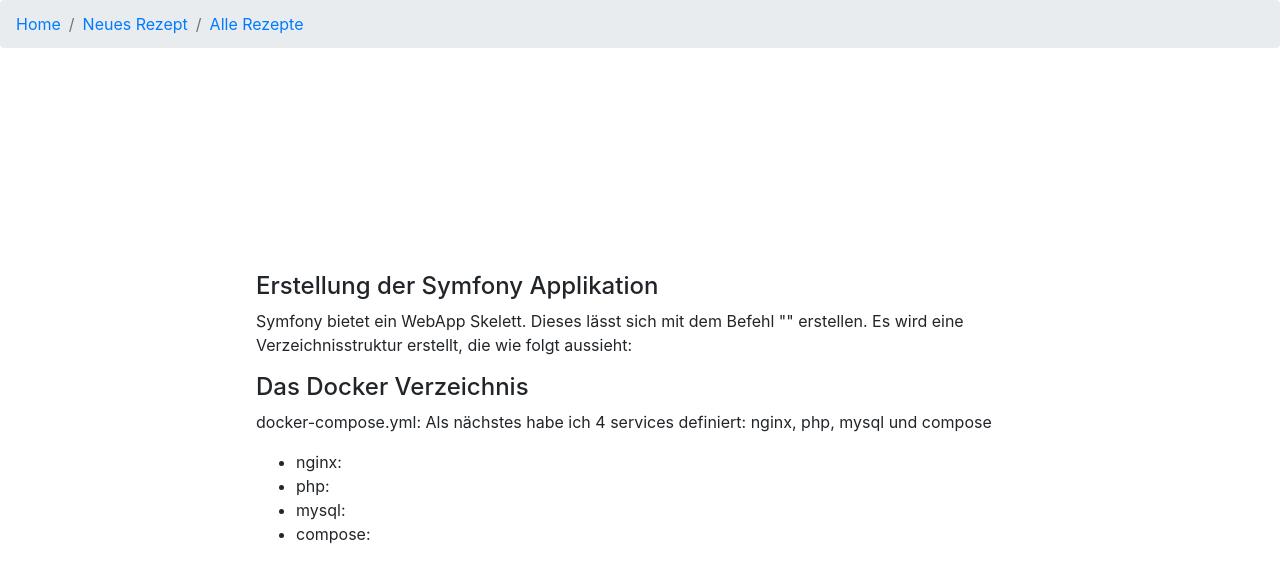
After one commit to Kathi-W/Docker-Projekt, a Symfony app: template application/templates/doku.html.twig in a window 1280 px wide. The commit adds this page. Shown: the top 583 px of the page. Run offline with Twig, Linux system fonts and the light colour scheme; the template is opened without the code that fills it, so the values that code supplies are empty; some libraries are stand-ins or nearby versions.

Commit message:
working on Database, added doku

```diff
--- a/application/config/routes.yaml
+++ b/application/config/routes.yaml
@@ -16,3 +16,7 @@ new_recipe:
 all:
   path: /all
   controller: App\Controller\RecipeController:allRecipesAction
+
+doku:
+  path: /doku
+  controller: App\Controller\RecipeController:dokuAction
--- a/application/public/index.php
+++ b/application/public/index.php
@@ -13,6 +13,7 @@ if (!isset($_SERVER['APP_ENV'])) {
         throw new \RuntimeException('APP_ENV environment variable is not defined. You need to define environment variables for configuration or add "symfony/dotenv" as a Composer dependency to load variables from a .env file.');
     }
     (new Dotenv())->load(__DIR__.'/../.env');
+//    (new Dotenv())->load(__DIR__.'/../../docker/.env');
 }
 
 $env = $_SERVER['APP_ENV'] ?? 'dev';
--- a/application/src/Controller/RecipeController.php
+++ b/application/src/Controller/RecipeController.php
@@ -4,7 +4,6 @@ namespace App\Controller;
 
 use src\Entity\Recipe;
 use Symfony\Component\HttpFoundation\Request;
-use Symfony\Component\HttpFoundation\Response;
 use Symfony\Bundle\FrameworkBundle\Controller\Controller;
 
 
@@ -26,4 +25,9 @@ class RecipeController extends Controller
     {
         return $this->render('all_recipes.html.twig', array());;
     }
+
+    public function dokuAction()
+    {
+        return $this->render('doku.html.twig', array());
+    }
 }
--- /dev/null
+++ b/application/templates/doku.html.twig
@@ -0,0 +1,30 @@
+{% extends "layout.html.twig" %}
+
+{% block content %}
+
+    <div class="doku">
+    <h4>Erstellung der Symfony Applikation</h4>
+    <p>
+        Symfony bietet ein WebApp Skelett. Dieses lässt sich mit dem Befehl "" erstellen.
+        Es wird eine Verzeichnisstruktur erstellt, die wie folgt aussieht:
+
+    </p>
+
+    <h4>Das Docker Verzeichnis</h4>
+    <p>
+
+    docker-compose.yml: Als nächstes habe ich 4 services definiert: nginx, php, mysql und compose
+    </p>
+
+
+    <ul>
+        <li>nginx:</li>
+        <li>php:</li>
+        <li>mysql:</li>
+        <li>compose:</li>
+    </ul>
+
+
+    <h4></h4>
+    </div>
+{% endblock %}
--- a/application/templates/layout.html.twig
+++ b/application/templates/layout.html.twig
@@ -11,6 +11,15 @@
             width: 40%;
             top: 50%;
             left: 40%;
+            margin-top: -10%;
+            margin-left: -10%;
+        }
+
+        div.doku {
+            position: fixed;
+            width: 60%;
+            top: 50%;
+            left: 30%;
             margin-top: -10%;
             margin-left: -10%;
         }
```
Also changed, not shown: docker/docker-compose.yml (+16 -4 lines), 3 other files.
